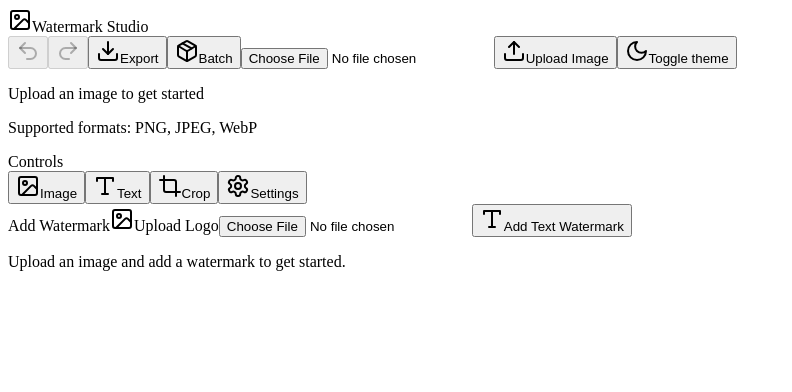
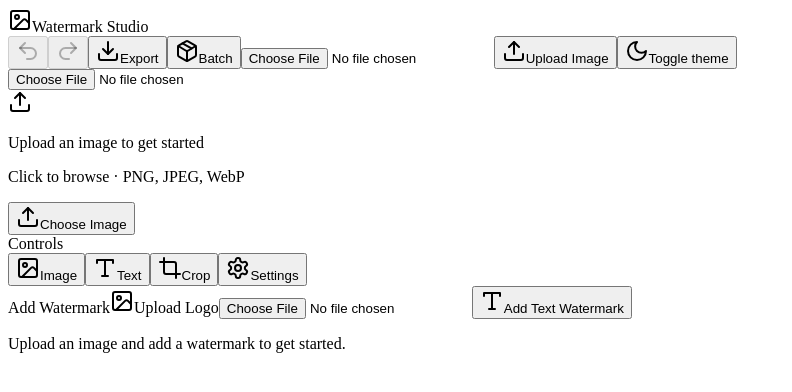
Before and after one commit to elegant-codes/free-watermark-no-ads, a React (Vite) app: page / in a window 1280 px wide. Shown: the top 392 px of the page, without its empty margins (0-792 px from the left). Built offline with nearby package versions, Linux system fonts and the light colour scheme; the HTML template or start-up script is replaced by a standard one.

Commit message:
feat: upload button in empty canvas state
Replaced plain text placeholder with a clickable upload area:
- Upload icon in a rounded container
- 'Choose Image' button (non-interactive, clicks pass to parent div)
- Click-to-browse on whole area
- Hover effect with border highlight

```diff
--- a/src/components/canvas/WatermarkCanvas.tsx
+++ b/src/components/canvas/WatermarkCanvas.tsx
@@ -1,9 +1,11 @@
-import { useCallback, useEffect, useMemo, useRef, useState } from 'react'
+import { useCallback, useEffect, useMemo, useRef, useState, type ChangeEvent } from 'react'
 import { Stage, Layer, Image, Transformer, Text, Rect, Line } from 'react-konva'
 import type Konva from 'konva'
+import { Upload } from 'lucide-react'
 import { useWatermarkStore } from '@/store/useWatermarkStore'
 import { loadImageFromDataUrl } from '@/utils/image'
 import { scaleToFit } from '@/utils/cn'
+import { Button } from '@/components/ui/button'
 
 function useImageLoader(dataUrl: string | null): HTMLImageElement | null {
   const [img, setImg] = useState<HTMLImageElement | null>(null)
@@ -114,6 +116,20 @@ export default function WatermarkCanvas() {
   } | null>(null)
 
   const [imageFit, setImageFit] = useState({ scale: 1, offsetX: 0, offsetY: 0, displayW: 0, displayH: 0 })
+
+  const fileInputRef = useRef<HTMLInputElement>(null)
+
+  const handleFileUpload = useCallback((e: ChangeEvent<HTMLInputElement>) => {
+    const file = e.target.files?.[0]
+    if (!file) return
+    const reader = new FileReader()
+    reader.onload = (ev) => {
+      if (typeof ev.target?.result === 'string') {
+        useWatermarkStore.getState().setBaseImage(ev.target.result, file)
+      }
+    }
+    reader.readAsDataURL(file)
+  }, [])
 
   useEffect(() => {
     const updateSize = () => {
@@ -312,15 +328,30 @@ export default function WatermarkCanvas() {
     return (
       <div
         ref={containerRef}
-        className="flex h-full w-full items-center justify-center rounded-lg border-2 border-dashed border-muted-foreground/25 bg-muted/10 p-8"
+        className="flex h-full w-full cursor-pointer items-center justify-center rounded-lg border-2 border-dashed border-muted-foreground/25 bg-muted/10 p-8 transition-colors hover:border-primary/50 hover:bg-muted/20"
+        onClick={() => fileInputRef.current?.click()}
       >
+        <input
+          ref={fileInputRef}
+          type="file"
+          accept="image/png,image/jpeg,image/webp"
+          className="hidden"
+          onChange={handleFileUpload}
+        />
         <div className="text-center">
+          <div className="mx-auto mb-4 flex h-12 w-12 items-center justify-center rounded-full bg-muted">
+            <Upload className="h-6 w-6 text-muted-foreground" />
+          </div>
           <p className="text-lg font-medium text-muted-foreground">
             Upload an image to get started
           </p>
           <p className="mt-1 text-sm text-muted-foreground/60">
-            Supported formats: PNG, JPEG, WebP
+            Click to browse &middot; PNG, JPEG, WebP
           </p>
+          <Button variant="default" size="sm" className="mt-4 gap-2 pointer-events-none">
+            <Upload className="h-4 w-4" />
+            Choose Image
+          </Button>
         </div>
       </div>
     )
```
